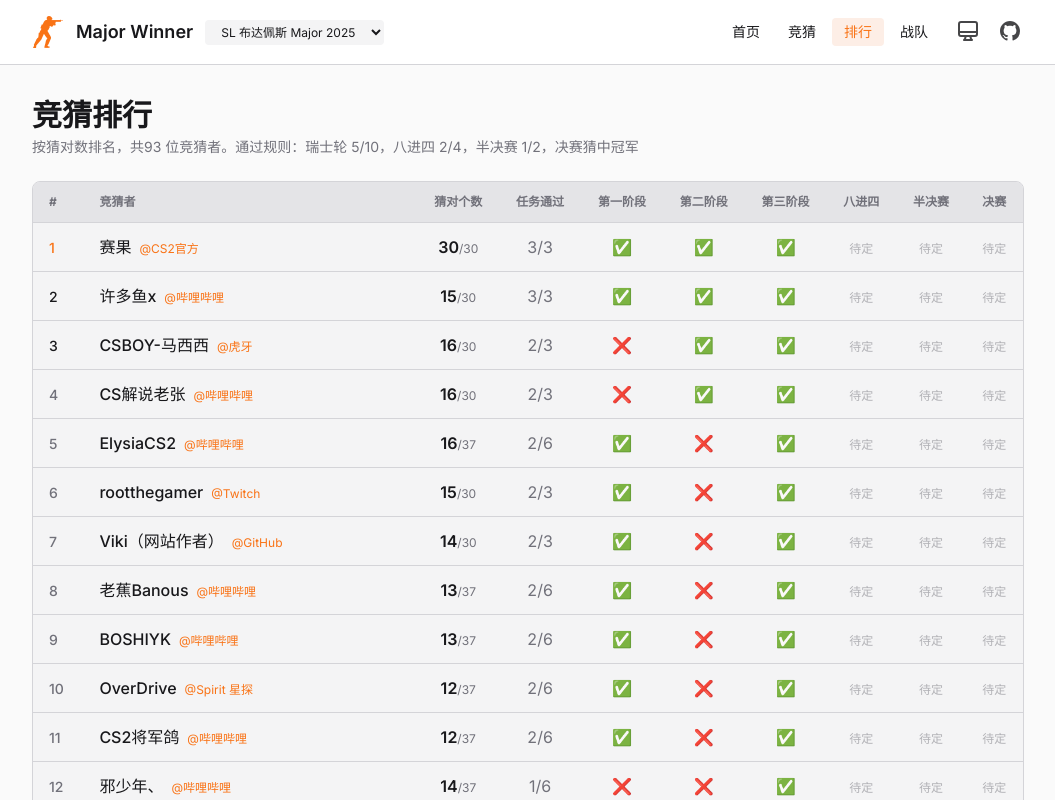
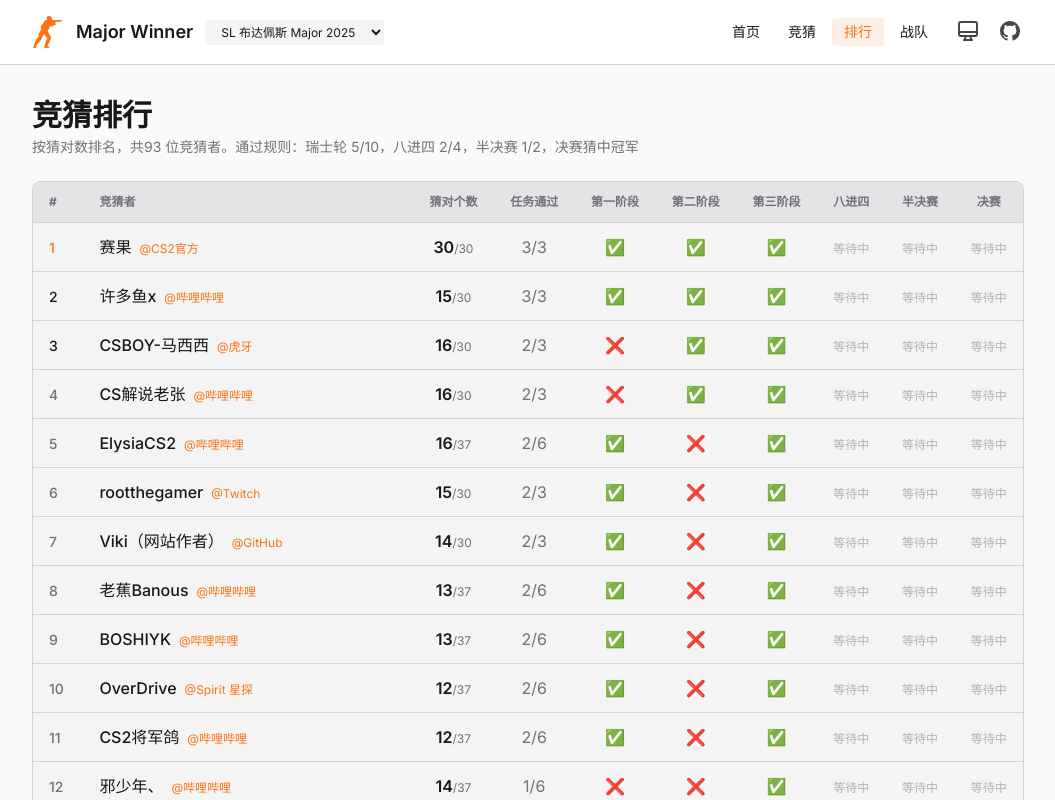
Before and after one commit to vikiboss/major-winner, a Next.js app: page /predictors in a window 1280 px wide. Shown: the top 800 px of the page, without its empty margins (112-1167 px from the left). Built offline with nearby package versions, Linux system fonts and the light colour scheme.

Commit message:
chore: 优化 UI

```diff
--- a/app/predictions/[stage]/page.tsx
+++ b/app/predictions/[stage]/page.tsx
@@ -292,7 +292,7 @@
                         </span>
                       </div>
                     ) : (
-                      <span className="text-muted text-xs">待定</span>
+                      <span className="text-muted text-xs">等待中</span>
                     )}
                   </td>
                 </tr>
@@ -680,7 +680,7 @@
                         })}
                       </div>
                     ) : (
-                      <span className="text-muted text-xs">待定</span>
+                      <span className="text-muted text-xs">等待中</span>
                     )}
                   </td>
                 </tr>
--- a/app/predictors/page.tsx
+++ b/app/predictors/page.tsx
@@ -126,7 +126,7 @@
                         <span className="text-muted">-</span>
                       )
                     ) : (
-                      <span className="text-muted/50">待定</span>
+                      <span className="text-muted/50">等待中</span>
                     )}
                   </div>
                 )
@@ -214,7 +214,7 @@
                           <span className="text-muted">-</span>
                         )
                       ) : (
-                        <span className="text-muted/50 text-xs">待定</span>
+                        <span className="text-muted/50 text-xs">等待中</span>
                       )}
                     </td>
                   )
```
